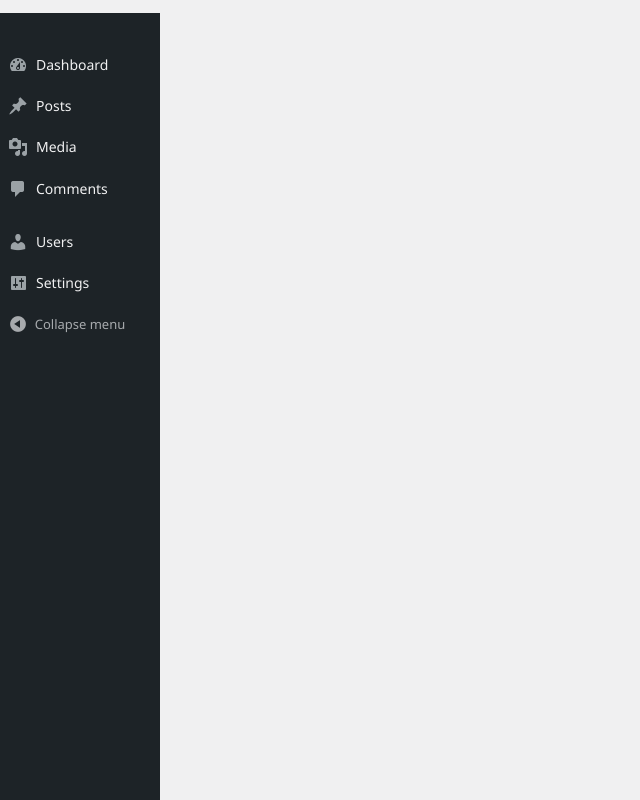
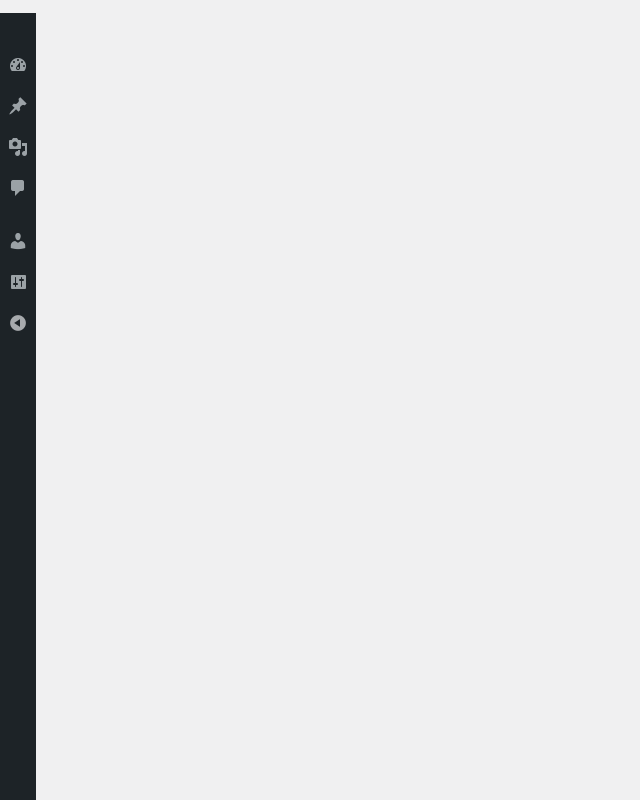
Before and after one commit to UsamaAhmed212/Wp-Admin-Panel-, a plain HTML site: page index.html in a window 1280 px wide. Both pictures are taken after a click on the button "Collapse menu". Shown: the whole page, without its empty margins (0-640 px from the left). Drawn offline with Linux system fonts and the light colour scheme.

Commit message:
#adminmenu collapse toggle

```diff
--- a/assets/css/style.css
+++ b/assets/css/style.css
@@ -257,3 +257,13 @@ button, input, select, textarea {
     top: 50%;
     margin-top: -8px;
 }
+
+#adminmenu-wrapper.collapse {
+    width: 36px;
+}
+
+#adminmenu-wrapper.collapse .menu-name,
+#adminmenu-wrapper.collapse .collapse-button-label {
+    position: absolute;
+    left: -999px;
+}
--- a/assets/js/app.js
+++ b/assets/js/app.js
@@ -13,4 +13,16 @@ window.onload = function() {
             this.classList.add('active');
         });
     });
+
+    // collapse toggle #adminmenu
+    const collapse_button = document.querySelector("#menu-collapse");
+    collapse_button.addEventListener('click', function(e) {
+        e.stopPropagation();
+        e.preventDefault();
+
+        const adminmenu = document.querySelector("#adminmenu-wrapper");
+        adminmenu.classList.toggle("collapse");
+    });
+
+
 }
```
